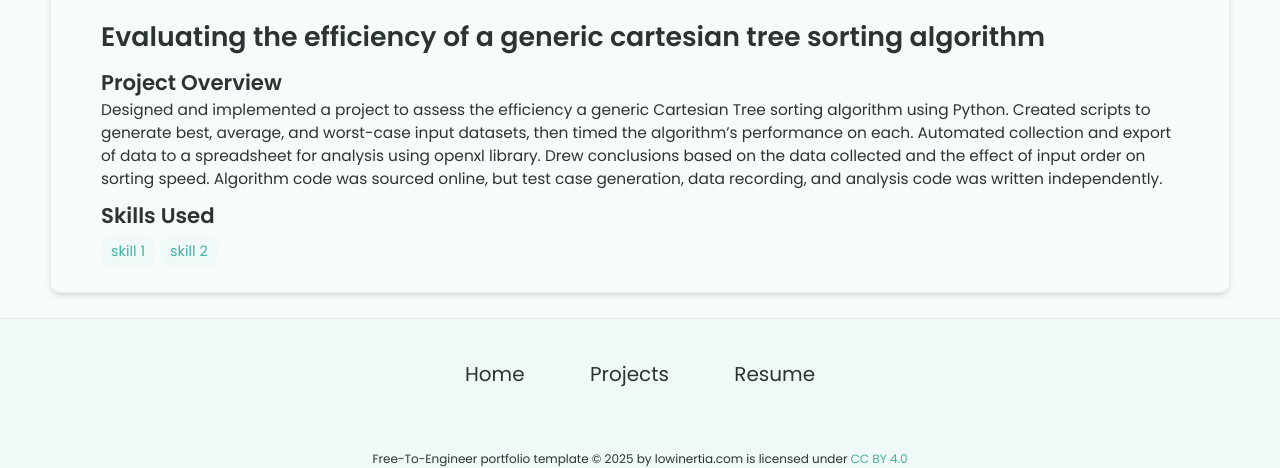
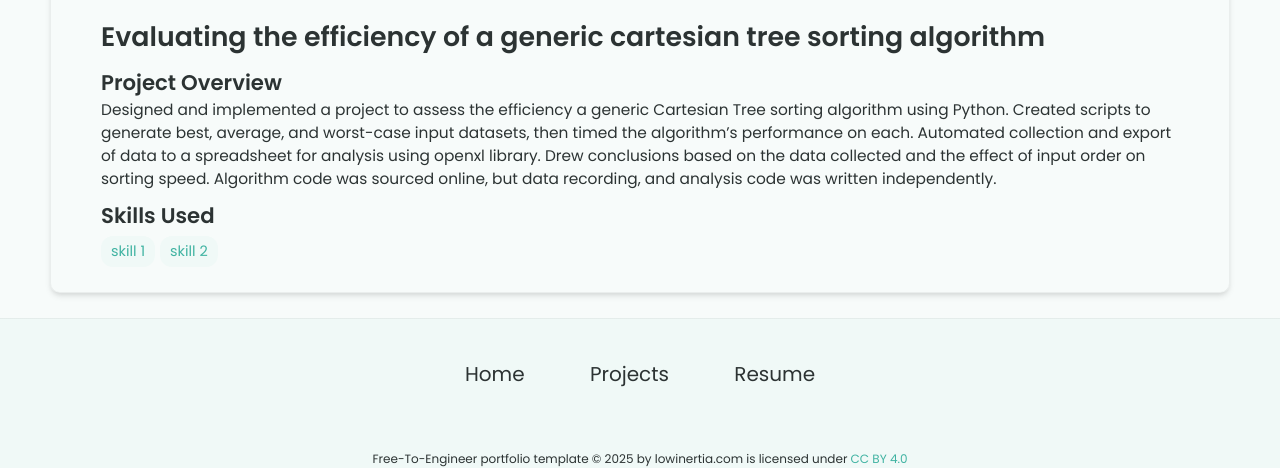
Before and after one commit to samueloblenes/samueloblenes.github.io, a Jekyll site: the page built from _projects/Cartesian tree sort/index.md, in a window 1280 px wide. Shown: the part 490-958 px from the top of the page. Built offline with Jekyll 4.4.1, drawn with Linux system fonts in a browser that asks for light colours.

Commit message:
Update index.md

```diff
--- a/_projects/Cartesian tree sort/index.md
+++ b/_projects/Cartesian tree sort/index.md
@@ -1,7 +1,7 @@
 ---
 layout: post
 title: Evaluating the efficiency of a generic cartesian tree sorting algorithm
-description: Designed and implemented a project to assess the efficiency a generic Cartesian Tree sorting algorithm using Python. Created scripts to generate best, average, and worst-case input datasets, then timed the algorithm’s performance on each. Automated collection and export of data to a spreadsheet for analysis using openxl library. Drew conclusions based on the data collected and the effect of input order on sorting speed. Algorithm code was sourced online, but test case generation, data recording, and analysis code was written independently.
+description: Designed and implemented a project to assess the efficiency a generic Cartesian Tree sorting algorithm using Python. Created scripts to generate best, average, and worst-case input datasets, then timed the algorithm’s performance on each. Automated collection and export of data to a spreadsheet for analysis using openxl library. Drew conclusions based on the data collected and the effect of input order on sorting speed. Algorithm code was sourced online, but data recording, and analysis code was written independently.
 skills:
 - skill 1
 - skill 2
```
